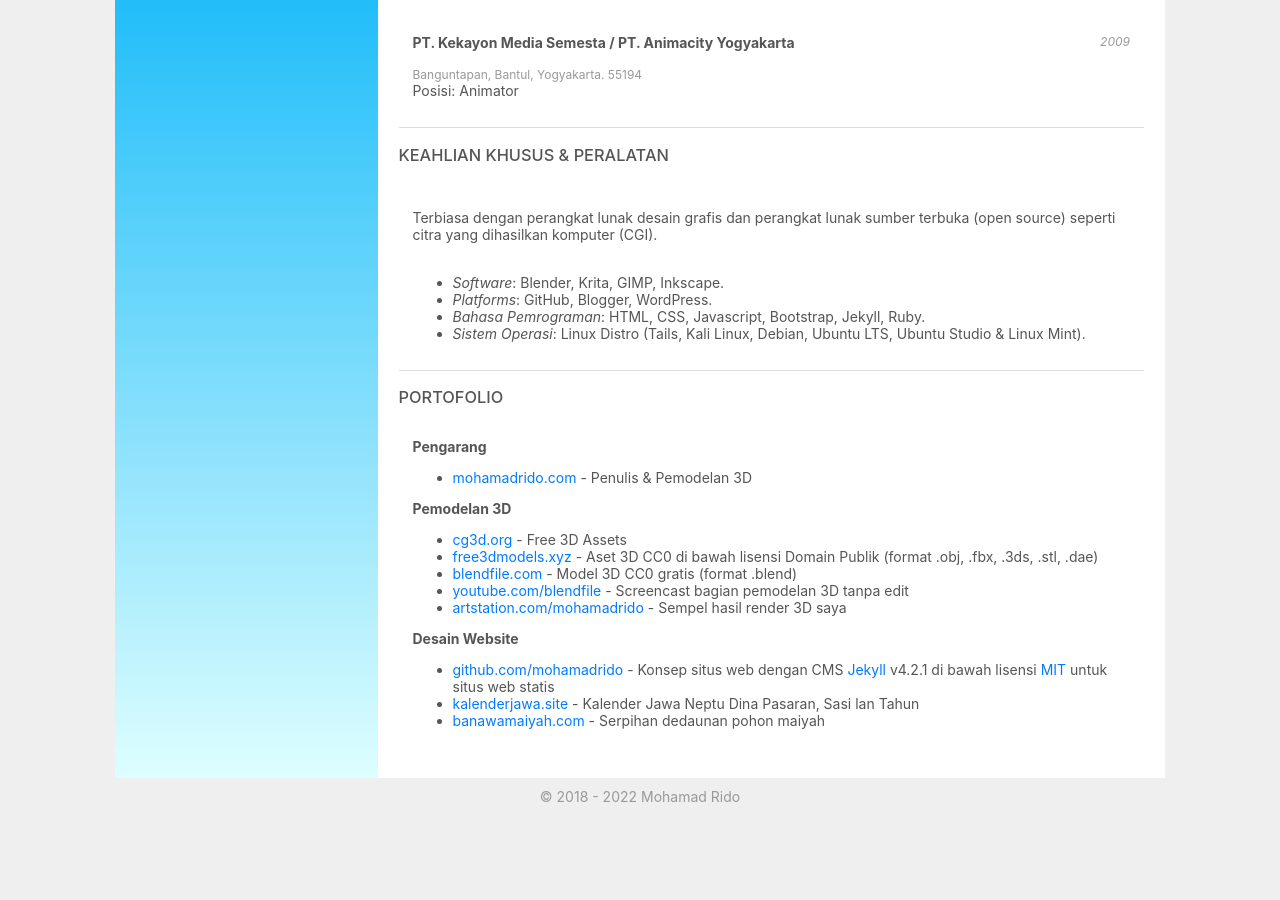
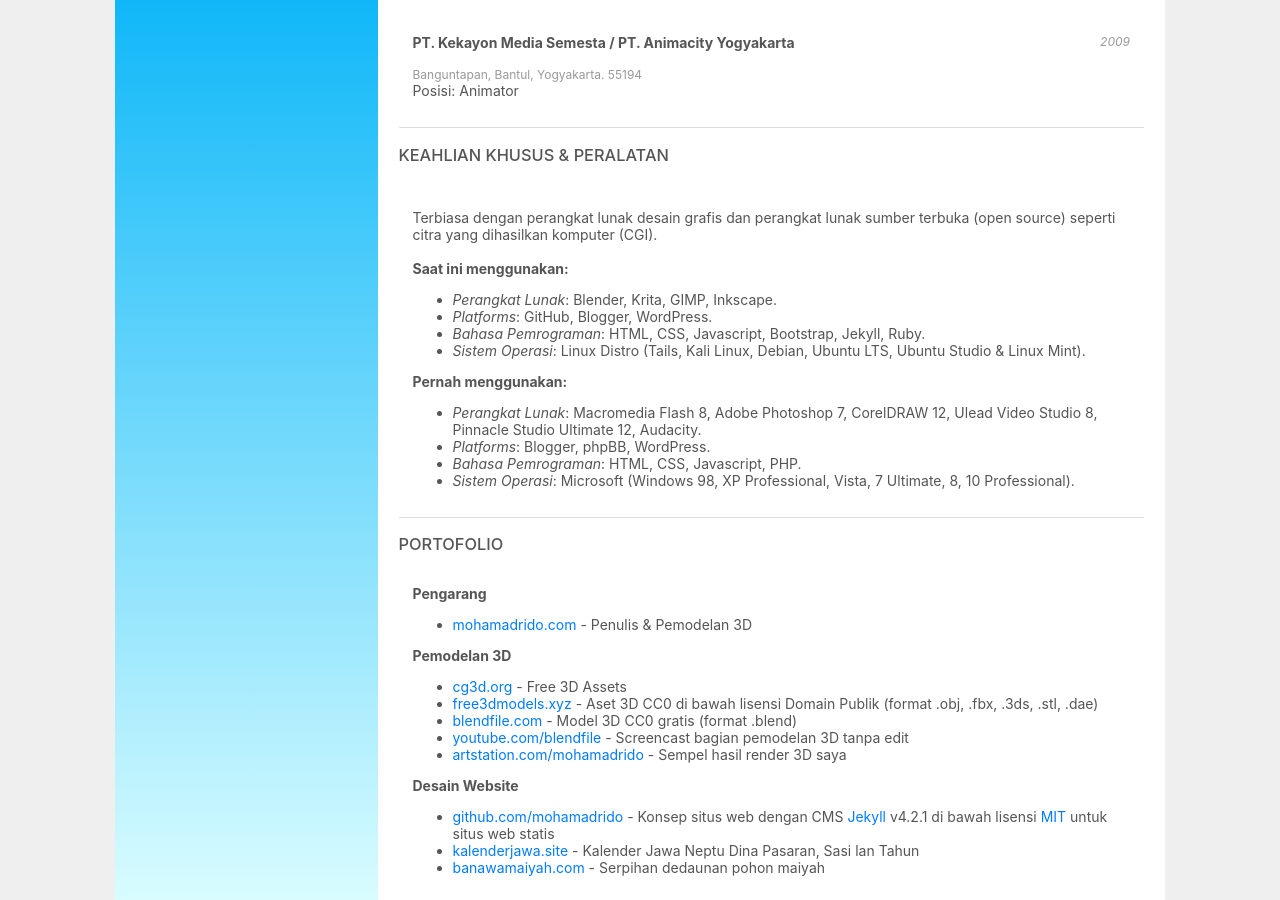
Before and after one commit to mohamadrido/about, a Jekyll site: the page built from id.html, in a window 1280 px wide and 900 px high, scrolled down 870 px. Built offline with Jekyll 4.4.1, drawn with Linux system fonts in a browser that asks for light colours; before the commit the page ends 1700 px from its top, so only the background shows below that.

Commit message:
Update id.html

```diff
--- a/id.html
+++ b/id.html
@@ -101,11 +101,19 @@
     <div class="container" style="padding: 1em; border-bottom: 1px solid #ddd;">
     <p>Terbiasa dengan perangkat lunak desain grafis dan perangkat lunak sumber terbuka (open source) seperti citra yang dihasilkan komputer (CGI).<br/>
     <br/>
+    <b>Saat ini menggunakan:</b>
     <ul>
-    <li><i>Software</i>: Blender, Krita, GIMP, Inkscape.</li>
+    <li><i>Perangkat Lunak</i>: Blender, Krita, GIMP, Inkscape.</li>
     <li><i>Platforms</i>: GitHub, Blogger, WordPress.</li>
     <li><i>Bahasa Pemrograman</i>: HTML, CSS, Javascript, Bootstrap, Jekyll, Ruby.</li>
     <li><i>Sistem Operasi</i>: Linux Distro (Tails, Kali Linux, Debian, Ubuntu LTS, Ubuntu Studio & Linux Mint).</li>
+    </ul>
+    <b>Pernah menggunakan:</b>
+    <ul>
+    <li><i>Perangkat Lunak</i>: Macromedia Flash 8, Adobe Photoshop 7, CorelDRAW 12, Ulead Video Studio 8, Pinnacle Studio Ultimate 12, Audacity.</li>
+    <li><i>Platforms</i>: Blogger, phpBB, WordPress.</li>
+    <li><i>Bahasa Pemrograman</i>: HTML, CSS, Javascript, PHP.</li>
+    <li><i>Sistem Operasi</i>: Microsoft (Windows 98, XP Professional, Vista, 7 Ultimate, 8, 10 Professional).</li>
     </ul>
     </p>
     </div>
```
